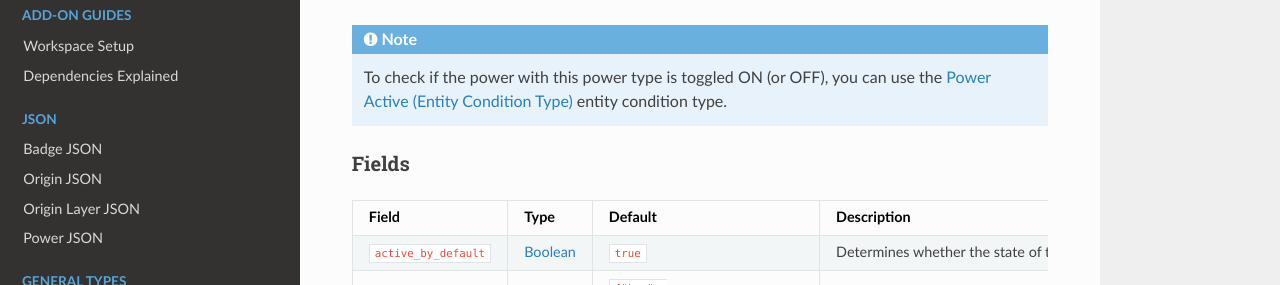
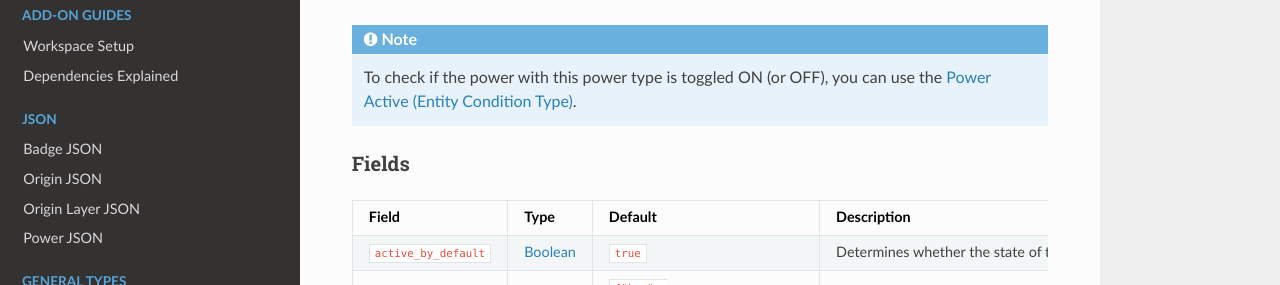
Before and after one commit to apace100/origins-docs, an MkDocs documentation site: the page built from docs/types/power_types/toggle.md, in a window 1280 px wide and 1289 px high. Shown: the part 280-565 px from the top of the window. Built offline with MkDocs 1.6.1, drawn with Linux system fonts in a browser that asks for light colours; nearby versions of some CDN libraries.

Commit message:
Updated `toggle.md` (Power Type) Removed redundant stuff in the admonition note

```diff
--- a/docs/types/power_types/toggle.md
+++ b/docs/types/power_types/toggle.md
@@ -14,7 +14,7 @@ Type ID: `origins:toggle`
 
 !!! note
 
-    To check if the power with this power type is toggled ON (or OFF), you can use the [Power Active (Entity Condition Type)](../entity_condition_types/power_active.md) entity condition type.
+    To check if the power with this power type is toggled ON (or OFF), you can use the [Power Active (Entity Condition Type)](../entity_condition_types/power_active.md).
 
 
 ### Fields
```
